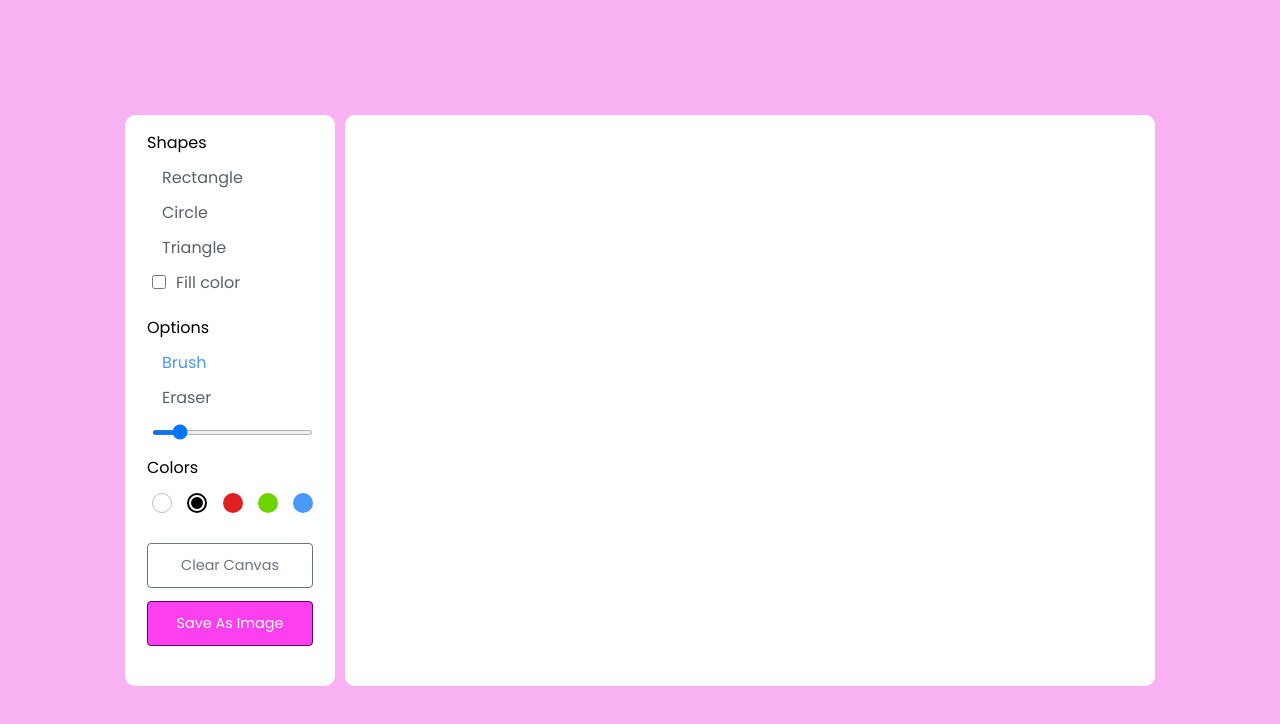
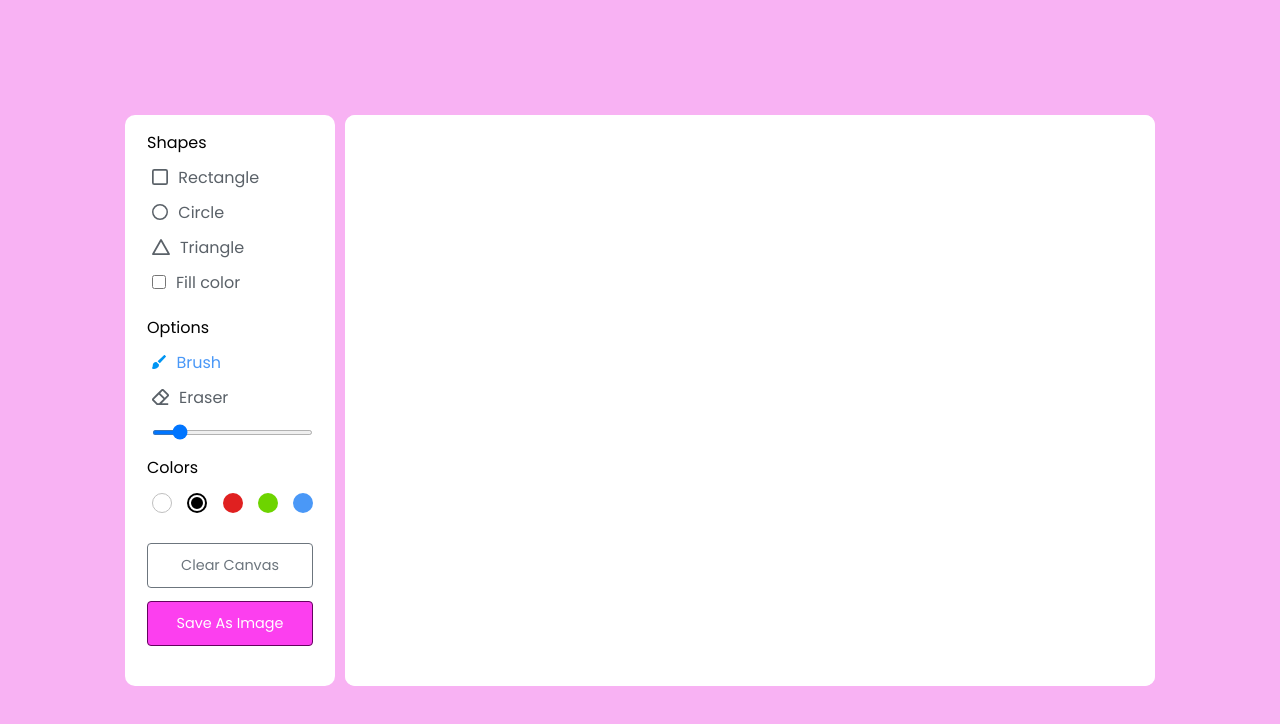
Before and after one commit to snehapatel123-oss/Drawing-and-painting-website, a plain HTML site: page index.html in a window 1280 px wide. Drawn offline with Linux system fonts and the light colour scheme.

Commit message:
Update index.html

```diff
--- a/index.html
+++ b/index.html
@@ -15,15 +15,15 @@
           <label class="title">Shapes</label>
           <ul class="options">
             <li class="option tool" id="rectangle">
-              <img src="icons/rectangle.svg" alt="">
+              <img src="rectangle.svg" alt="">
               <span>Rectangle</span>
             </li>
             <li class="option tool" id="circle">
-              <img src="icons/circle.svg" alt="">
+              <img src="circle.svg" alt="">
               <span>Circle</span>
             </li>
             <li class="option tool" id="triangle">
-              <img src="icons/triangle.svg" alt="">
+              <img src="triangle.svg" alt="">
               <span>Triangle</span>
             </li>
             <li class="option">
@@ -36,11 +36,11 @@
           <label class="title">Options</label>
           <ul class="options">
             <li class="option active tool" id="brush">
-              <img src="icons/brush.svg" alt="">
+              <img src="brush.svg" alt="">
               <span>Brush</span>
             </li>
             <li class="option tool" id="eraser">
-              <img src="icons/eraser.svg" alt="">
+              <img src="eraser.svg" alt="">
               <span>Eraser</span>
             </li>
             <li class="option">
```
